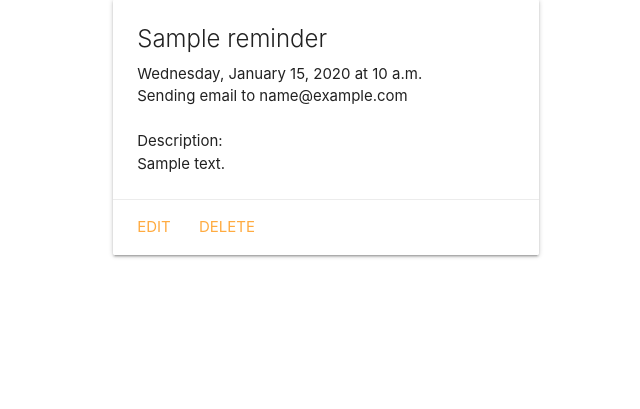
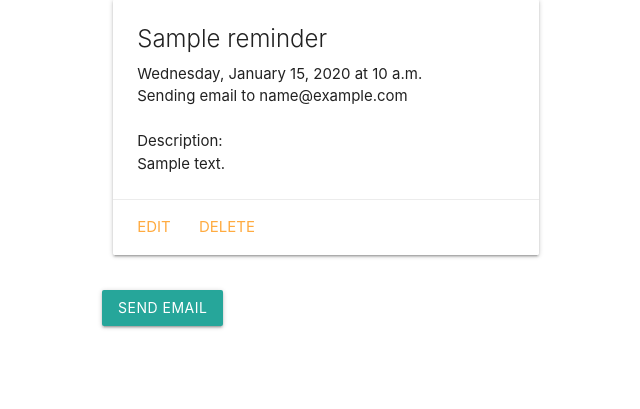
Before and after one commit to drejmin/Fridge-Item-Tracker, a Django app: page /reminders/1/ in a window 1280 px wide. Shown: the part 209-618 px from the top of the page, without its empty margins (90-730 px from the left). Run offline with Django 4.2, Linux system fonts and the light colour scheme; a user stored in the database is signed in; tables that the repository leaves empty hold one stand-in row (values such as "Sample post"); some libraries are stand-ins or nearby versions.

Commit message:
added emailer to project

```diff
--- a/cool_app/fridge_app/templates/fridge_app/reminder_detail.html
+++ b/cool_app/fridge_app/templates/fridge_app/reminder_detail.html
@@ -2,6 +2,10 @@
 {% block content %}
 
 <h1>Reminder Details</h1>
+
+<div>
+  <p>{{ error_message | safe }}</p>
+</div>
 
 <div class="row">
   <div class="col s6 col-offset-3">
@@ -21,5 +25,9 @@
     </div>
   </div>
 </div>
+<form action="{% url 'send_email' reminder.id %}" method="POST">
+  {% csrf_token %}
+  <button type="submit" class="btn">Send Email</button>
+</form>
 <!-- add perishables -->
 {% endblock %}
--- a/cool_app/fridge_app/urls.py
+++ b/cool_app/fridge_app/urls.py
@@ -24,5 +24,7 @@ urlpatterns=[
     path('reminders/create/', views.ReminderCreate.as_view(), name='reminders_create'),
     path('reminders/<int:pk>/update/', views.ReminderUpdate.as_view(), name='reminders_update'),
     path('reminders/<int:pk>/delete/', views.ReminderDelete.as_view(), name='reminders_delete'),
+    # Send Email
+    path('send_email/<int:reminder_id>', views.send_email, name='send_email'),
 
 ]
--- a/cool_app/fridge_app/views.py
+++ b/cool_app/fridge_app/views.py
@@ -1,6 +1,3 @@
-import os
-import uuid
-import boto3
 from django.contrib.auth import login
 from django.contrib.auth.forms import UserCreationForm
 from django.views.generic.edit import CreateView, UpdateView, DeleteView
@@ -9,7 +6,33 @@ from django.contrib.auth.decorators import login_required
 from django.contrib.auth.mixins import LoginRequiredMixin
 from django.shortcuts import render, redirect
 from .models import Perishable, Receipt, Reminder
-from datetime import datetime
+from django.core.mail import send_mail
+from django.http import HttpResponse
+import os
+
+def send_email(request, reminder_id):
+    error_message = ''
+    reminder = Reminder.objects.get(id=reminder_id)
+    subject =  reminder.name + ' ' + 'Forget Me Not Reminder'
+    message =  reminder.description
+    from_email = 'forget.me.no.sei.620@gmail.com'
+    try:
+      send_mail(
+          subject,
+          message,
+          from_email,
+          [reminder.send_to_email],
+          fail_silently=False,
+          auth_user=os.environ['SES_USER'],
+          auth_password=os.environ['SES_PW']
+      )
+    except Exception as e:
+      if 'not verified' in e.__str__():
+        error_message = "Please send an email to <a href = \"mailto: forget.me.no.sei.620@gmail.com\">forget.me.no.sei.620@gmail.com</a> to be added to the list of verified emails.  Thank you!"
+      else:
+        error_message = e
+    context = {'reminder': reminder, 'error_message': error_message}
+    return render(request, 'fridge_app/reminder_detail.html', context)
 
 # Create your views here.
 def signup(request):
```
Also changed, not shown: cool_app/cool_app/settings.py (+6 -1 lines).
